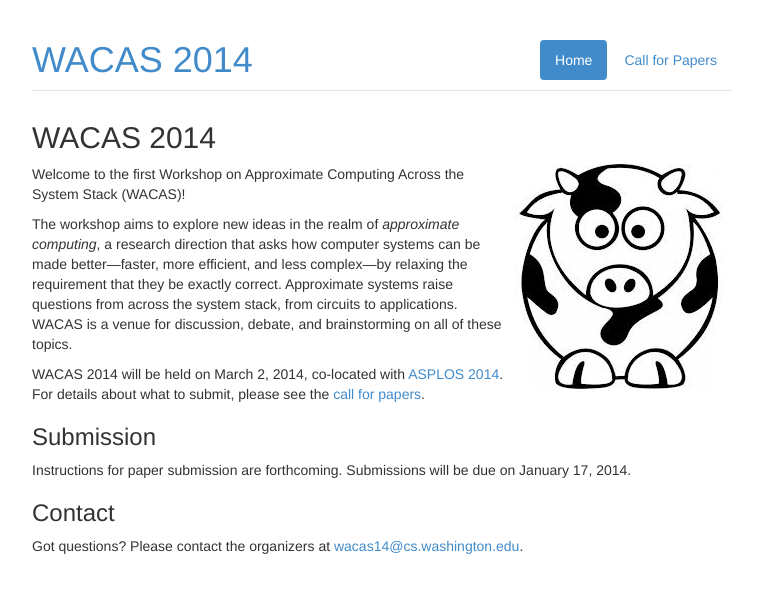
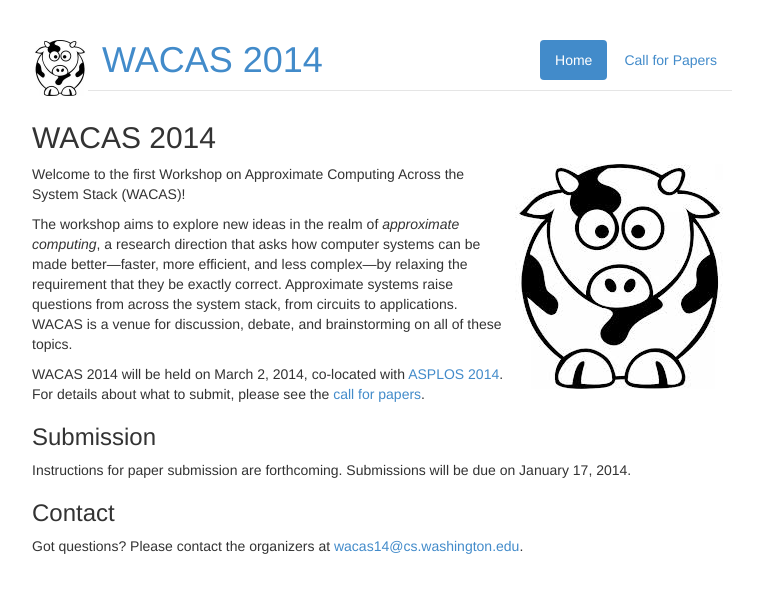
Before and after one commit to uwsampa/sampa-public, a Jekyll site: the page built from wacas14/index.md, in a window 1280 px wide. Shown: the top 593 px of the page, without its empty margins (258-1021 px from the left). Built offline with Jekyll 4.4.1, drawn with Linux system fonts in a browser that asks for light colours; Markdown is read by kramdown in place of the engine named in the settings.

Commit message:
small cow in wacas header

```diff
--- a/_layouts/wacas.html
+++ b/_layouts/wacas.html
@@ -20,8 +20,10 @@
                 </li>
               {% endfor %}
             </ul>
-            <a href="./">
-                <h1>WACAS 2014</h1>
+            <a href="./"><img style="float: left; margin-right: 1em"
+                              src="{{ site.base }}/img/wacas-small.jpg"
+                              width="56" height="56" alt="logo" /></a>
+            <a href="./"><h1>WACAS 2014</h1></a>
             </a>
           </div>
 
```
Also changed, not shown: img/wacas-small.jpg (added).
